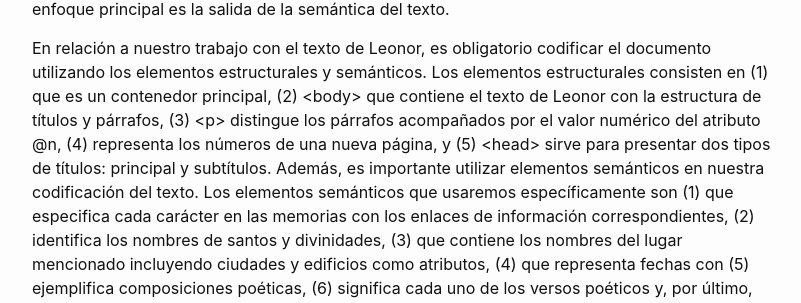
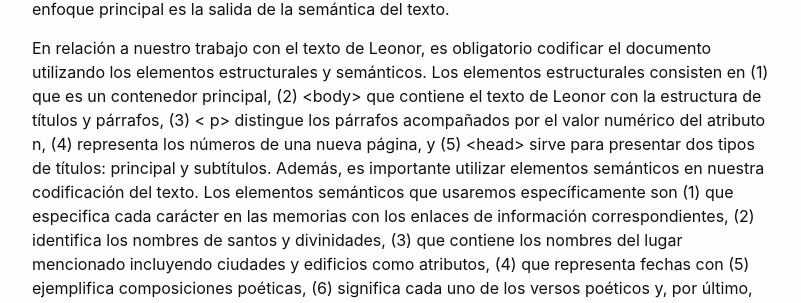
Before and after one commit to charkessinger/charkessinger.github.io, a Jekyll site: the page built from _posts/2021-10-27-ensayo2.md, in a window 1280 px wide and 900 px high, scrolled down 1687 px. Shown: the part 174-477 px from the top of the window, without its empty margins (238-1039 px from the left). Built offline with Jekyll 4.4.1, drawn with Linux system fonts in a browser that asks for light colours.

```diff
--- a/_posts/2021-10-27-ensayo2.md
+++ b/_posts/2021-10-27-ensayo2.md
@@ -22,7 +22,7 @@ La estructura básica del documento TEI puede contener una  materia preliminar <
 En consecuencia, utilizar el documento estructurado TEI-XML es muy eficaz, específicamente para nuestro estudio de las Memorias de Leonor López de Córdoba porque el documento pueda ser diseccionado y analizado de manera eficiente. El texto de Leonor puede desglosarse y analizarse utilizando elementos que subrayan el contexto de la obra. De esta manera puede destacar los nombres de lugares, fechas y personas predominantes. Dado que XML es un lenguaje descriptivo, la especificación de estos elementos se puede deducir de la semántica textual debido a que corresponden a  información que describe el contexto textual. En definitiva, el lenguaje de marcado descriptivo no se enfoca en la presentación del documento, en cambio, el enfoque principal es la salida de la semántica del texto.
 
 
-En relación a nuestro trabajo con el texto de Leonor, es obligatorio codificar el documento utilizando los elementos estructurales y semánticos. Los elementos estructurales consisten en (1) <text> que es un contenedor principal, (2) <body> que contiene el texto de Leonor con la estructura de títulos y párrafos, (3) <p> distingue los párrafos acompañados por el valor numérico del atributo @n, (4) <pb> representa los números de una nueva página, y (5) <head> sirve para presentar dos tipos de títulos: principal y subtítulos. Además, es importante utilizar elementos semánticos en nuestra codificación del texto. Los elementos semánticos que usaremos específicamente son (1) <persName> que especifica cada carácter en las memorias con los enlaces de información correspondientes, (2) <name> identifica los nombres de santos y divinidades, (3) <placeName> que contiene los nombres del lugar mencionado incluyendo ciudades y edificios como atributos, (4) <fecha> que representa fechas con (5) <lg> ejemplifica composiciones poéticas, (6) <l> significa cada uno de los versos poéticos y, por último, (7) <q > se utiliza para diálogos.
+En relación a nuestro trabajo con el texto de Leonor, es obligatorio codificar el documento utilizando los elementos estructurales y semánticos. Los elementos estructurales consisten en (1) <text> que es un contenedor principal, (2) <body> que contiene el texto de Leonor con la estructura de títulos y párrafos, (3) < p> distingue los párrafos acompañados por el valor numérico del atributo n, (4) <pb> representa los números de una nueva página, y (5) <head> sirve para presentar dos tipos de títulos: principal y subtítulos. Además, es importante utilizar elementos semánticos en nuestra codificación del texto. Los elementos semánticos que usaremos específicamente son (1) <persName> que especifica cada carácter en las memorias con los enlaces de información correspondientes, (2) <name> identifica los nombres de santos y divinidades, (3) <placeName> que contiene los nombres del lugar mencionado incluyendo ciudades y edificios como atributos, (4) <fecha> que representa fechas con (5) <lg> ejemplifica composiciones poéticas, (6) <l> significa cada uno de los versos poéticos y, por último, (7) <q > se utiliza para diálogos.
 
 El siguiente paso es dar vida a la obra de Lenor mediante la creación de un sitio web interactivo. En mi sitio web debería haber enlaces o carpetas que distingan entre la página de inicio, el proyecto, el texto, el contexto biográfico e histórico, los archivos multimedia, la búsqueda, la ubicación, la edición, la bibliografía y la fuente código.
 
```
